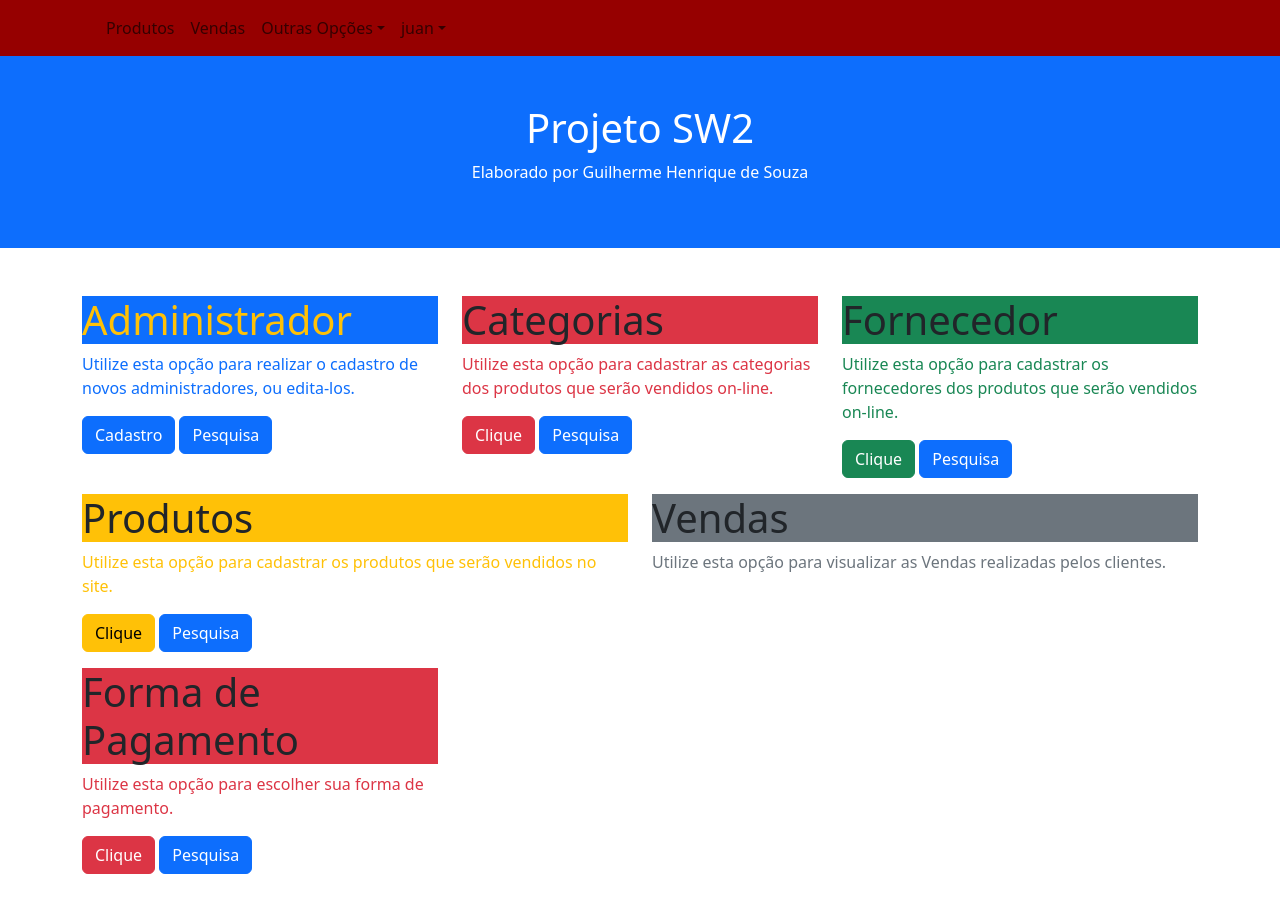
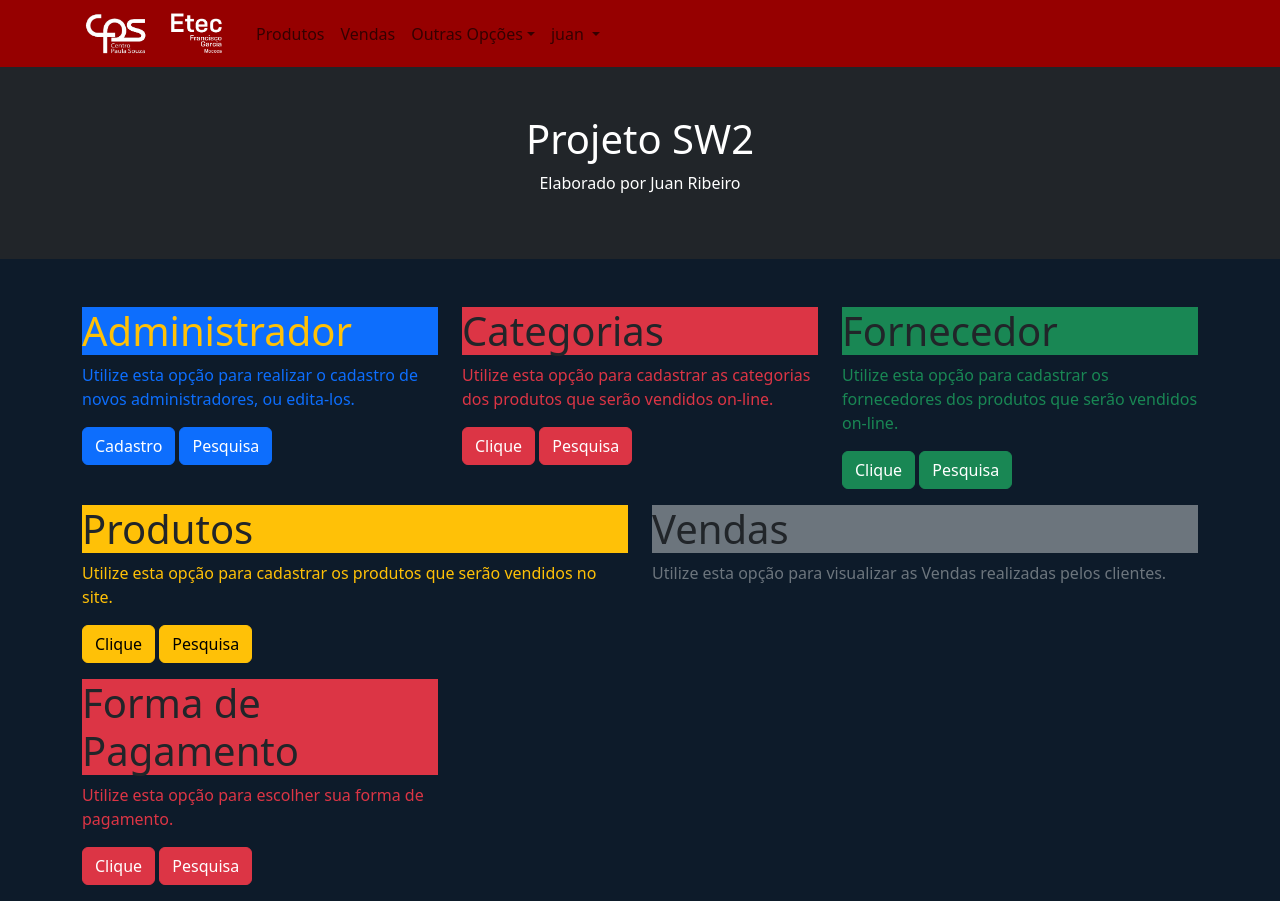
Before and after one commit to juan-ribeiro01/projetosw2, a PHP site: page / in a window 1280 px wide. Before the commit the page ends 874 px from the top, so only its background shows below. Run offline with PHP 8.4, Linux system fonts and the light colour scheme; a user stored in the database is signed in.

Commit message:
17/06
Aula dia 17/06

```diff
--- a/categoria_pesquisa.php
+++ b/categoria_pesquisa.php
@@ -8,7 +8,7 @@
     <script src="https://cdn.jsdelivr.net/npm/bootstrap@5.3.3/dist/js/bootstrap.bundle.min.js" integrity="sha384-YvpcrYf0tY3lHB60NNkmXc5s9fDVZLESaAA55NDzOxhy9GkcIdslK1eN7N6jIeHz" crossorigin="anonymous"></script>
 </head>
 <body>
-    <div class="bg-primary text-white p-3 text-center">
+    <div class="bg-danger text-white p-3 text-center">
         <h1>Pesquisa de Administradoes</h1>
     </div>
 
@@ -43,7 +43,7 @@
                 </table>
 
                 <p>
-                    <a href="index.php" class="btn btn-primary">Voltar</a>
+                    <a href="index.php" class="btn btn-danger">Voltar</a>
                 </p>
 
             </div>
--- a/index.php
+++ b/index.php
@@ -22,15 +22,19 @@
     <link href="https://cdn.jsdelivr.net/npm/bootstrap@5.3.3/dist/css/bootstrap.min.css" rel="stylesheet" integrity="sha384-QWTKZyjpPEjISv5WaRU9OFeRpok6YctnYmDr5pNlyT2bRjXh0JMhjY6hW+ALEwIH" crossorigin="anonymous">
 
     <script src="https://cdn.jsdelivr.net/npm/bootstrap@5.3.3/dist/js/bootstrap.bundle.min.js" integrity="sha384-YvpcrYf0tY3lHB60NNkmXc5s9fDVZLESaAA55NDzOxhy9GkcIdslK1eN7N6jIeHz" crossorigin="anonymous"></script>
-
+    <style>
+        body {
+            background-color: #0D1B2A;
+        }
+    </style>
 </head>
 <body>
     <?php include "menu.php"?>
 
-    <div class="container-fluid bg-primary text-white text-center p-5">
+    <div class="container-fluid bg-dark text-white text-center p-5">
         <h1>Projeto SW2</h1>
         <p>
-            Elaborado por Guilherme Henrique de Souza
+            Elaborado por Juan Ribeiro
         </p>
     </div>
 
@@ -57,7 +61,7 @@
                 </p>
                 <p>
                     <a href="categoria.php" class="btn btn-danger">Clique</a>
-                    <a href="categoria_pesquisa.php" class="btn btn-primary">Pesquisa</a>
+                    <a href="categoria_pesquisa.php" class="btn btn-danger">Pesquisa</a>
                 </p>
             </div>
 
@@ -69,7 +73,7 @@
                 </p>
                 <p>
                     <a href="fornecedor.php" class="btn btn-success">Clique</a>
-                    <a href="fornedecor_pesquisa.php" class="btn btn-primary">Pesquisa</a>
+                    <a href="fornedecor_pesquisa.php" class="btn btn-success">Pesquisa</a>
                 </p>
             </div>
         </div>
@@ -84,7 +88,7 @@
                 </p>
                 <p>
                     <a href="produto.php" class="btn btn-warning">Clique</a>
-                    <a href="produtps_pesquisa.php" class="btn btn-primary">Pesquisa</a>
+                    <a href="produtps_pesquisa.php" class="btn btn-warning">Pesquisa</a>
                 </p>
             </div>
 
@@ -102,7 +106,7 @@
                 </p>
                 <p>
                     <a href="formaspagamento.php" class="btn btn-danger">Clique</a>
-                    <a href="formapagamento_pesquisa.php" class="btn btn-primary">Pesquisa</a>
+                    <a href="formapagamento_pesquisa.php" class="btn btn-danger">Pesquisa</a>
                 </p>
             </div>
         </div>
--- a/menu.php
+++ b/menu.php
@@ -1,8 +1,8 @@
-<nav class="navbar navbar-expand-sm texe-white"style="background-color : #960000">
+<nav class="navbar navbar-expand-sm texe-white" style="background-color : #960000">
   <div class="container">
 
     <a href="index.php" class="navbar-brand">
-            <img scr="logo_etec_fg_1000x274.png" widht="150">
+      <img src="logo_etec_fg_1000x274.png" width="150">
     </a>
 
     <button class="navbar-toggler" type="button" data-bs-toggle="collapse" data-bs-target="#collapsibleNavbar">
@@ -34,7 +34,9 @@
         </li>
 
         <li class="nav-item dropdown">
-  <a class="nav-link dropdown-toggle" href="#" role="button" data-bs-toggle="dropdown"><?php echo $_SESSION["nome"] ?></a>
+          <a class="nav-link dropdown-toggle" href="#" role="button" data-bs-toggle="dropdown">
+            <?php echo $_SESSION["nome"] ?>
+          </a>
           <ul class="dropdown-menu">
             <li><a class="dropdown-item" href="logout.php">Sair</a></li>
           </ul>
@@ -45,4 +47,5 @@
 
 
     </div>
+</div>
 </nav>
```
Lines whose indentation alone changed are shown as unchanged.
